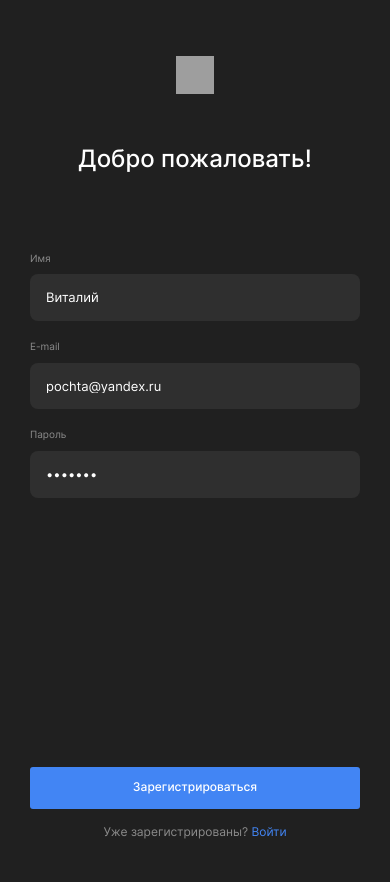
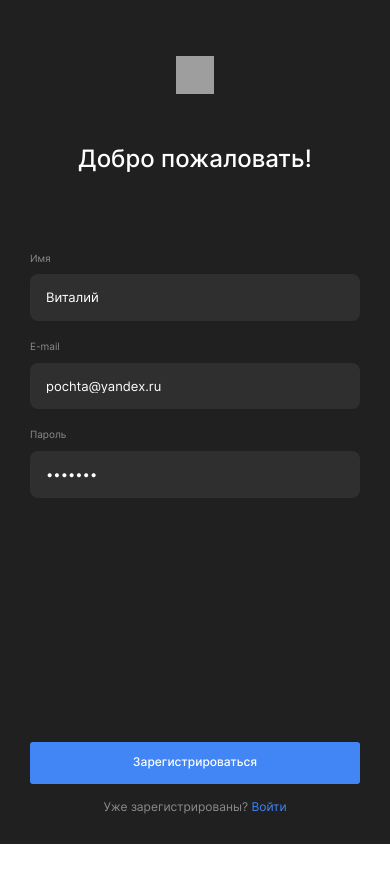
Before and after one commit to YuliaJaworski/movies-explorer-frontend, a React (Create React App) app: page /signup in a window 390 px wide. Shown: the top 882 px of the page. After the commit the page ends 844 px from the top, so only its background shows below. Built offline with nearby package versions, Linux system fonts and the light colour scheme; grey boxes are pictures that could not be loaded.

Commit message:
fix: исправить отступы в адаптивной верстке

```diff
--- a/src/components/Form/Form.css
+++ b/src/components/Form/Form.css
@@ -1,12 +1,10 @@
-.main-profile {
-    min-height: calc(100vh - 91px);
-  }
-
   .form {
     display: flex;
     flex-direction: column;
     max-width: 396px;
     margin: 0 auto;
+    height: calc(100vh - 218px);
+    justify-content: space-between;
   }
 
   .form__input-name {
@@ -24,15 +22,23 @@
 
   .form__input {
     color: white;
+    width: 100%;
     background-color: #2F2F2F;
     border: none;
     border-radius: 8px;
     padding: 16px;
     font-size: 13px;
+    box-sizing: border-box;
+  }
+
+  .form__btn-container {
+    padding-top: 30px;
+    display: flex;
+    flex-direction: column;
+    padding-bottom: 70px;
   }
 
   .form__button {
-    margin-top: 179px;
     background-color: #4285F4;
     color: white;
     padding-top: 13px;
@@ -46,10 +52,6 @@
 
   .form__button:hover {
     opacity: 60%;
-  }
-
-  .form__button_type_register {
-    margin-top: 90px;
   }
 
   .form__postscriptum {
@@ -72,8 +74,12 @@
   }
 
   @media screen and (max-width: 768px) {
-    .main-profile {
-      min-height: calc(100vh - 74px);
+    .form {
+      height: calc(100vh - 380px);
+    }
+
+    .form__btn-container {
+      padding-bottom: 232px;
     }
   }
 
@@ -81,10 +87,11 @@
     .form {
       padding-left: 30px;
       padding-right: 30px;
+      height: calc(100vh - 253px);
     }
 
-    .form__button_type_register {
-      margin-top: 179px;
+    .form__btn-container {
+      padding-bottom: 30px;
     }
 
     .form__button {
@@ -94,8 +101,4 @@
     .form__postscriptum {
       font-size: 12px;
     }
-
-    .form__button {
-      margin-top: 269px;
-    }
   }
--- a/src/components/Form/Form.js
+++ b/src/components/Form/Form.js
@@ -2,17 +2,19 @@ import React from "react";
 import './Form.css';
 import { Link } from "react-router-dom";
 
-function Form({children, postscriptumName, postscriptumNameLink, buttonName, router, name}) {
+function Form({children, postscriptumName, postscriptumNameLink, buttonName, router }) {
   return (
-    <main className="main-profile">
-      <section className="form">
+    <section className="form">
+      <div className="form__container">
         {children}
-        <button className={`form__button form__button_type_${name}`}>{buttonName}</button>
+      </div>
+      <div className="form__btn-container">
+        <button className={`form__button`}>{buttonName}</button>
         <h3 className="form__postscriptum">{postscriptumName}
           <Link to={router} className="form__postscriptum-link">{postscriptumNameLink}</Link>
         </h3>
-      </section>
-    </main>
+      </div>
+    </section>
   )
 }
 
--- a/src/components/Main/Main.css
+++ b/src/components/Main/Main.css
@@ -218,6 +218,11 @@
     color: white;
   }
 
+  .about-me__photo {
+    object-fit: cover;
+    border-radius: 10px;
+  }
+
   .portfolio {
     max-width: 1140px;
     margin: 0 auto;
@@ -403,15 +408,15 @@
       line-height: 26px;
     }
 
+    .navtab:nth-of-type(2n) {
+      margin-left: 0;
+      margin-right: 0;
+    }
+
     .promo__navtab:nth-of-type(2n) {
         margin-left: 6px;
         margin-right: 6px;
       }
-
-    .navtab:nth-of-type(2n) {
-      margin-left: 0;
-      margin-right: 0;
-    }
 
     .promo__nav-container {
       padding-bottom: 17px;
@@ -504,6 +509,7 @@
 
     .about-me__container {
       flex-direction: column-reverse;
+      align-items: center;
       margin-top: 59px;
     }
 
--- a/src/components/MoviesCard/MoviesCard.css
+++ b/src/components/MoviesCard/MoviesCard.css
@@ -112,6 +112,10 @@
       right: 10px;
     }
 
+    .card {
+      margin: 0 auto;
+    }
+
     .card__name {
       font-size: 12px;
     }
--- a/src/components/NavBar/NavBar.css
+++ b/src/components/NavBar/NavBar.css
@@ -71,6 +71,7 @@
   text-align: center;
   font-size: 14px;
   font-weight: 500;
+  margin-top: 30px;
   margin-bottom: 90px;
   line-height: 32px;
   background-color: #313131;
--- a/src/components/Profile/Profile.css
+++ b/src/components/Profile/Profile.css
@@ -1,3 +1,10 @@
+.profile {
+  height: calc(100vh - 74px);
+  display: flex;
+  flex-direction: column;
+  justify-content: space-between;
+}
+
 .profile__title {
     text-align: center;
     margin: 0;
@@ -35,7 +42,8 @@
   .profile__button {
     display: flex;
     flex-direction: column;
-    padding-top: 220px;
+    padding-top: 50px;
+    padding-bottom: 70px;
   }
 
   .profile__edit {
@@ -72,7 +80,7 @@
     }
 
     .profile__button {
-        padding-top: 211px;
+        padding-bottom: 269px;
     }
   }
 
@@ -88,6 +96,6 @@
     }
 
     .profile__button {
-        padding-top: 380px;
+        padding-bottom: 40px;
     }
   }
--- a/src/components/Profile/Profile.js
+++ b/src/components/Profile/Profile.js
@@ -3,8 +3,8 @@ import './Profile.css';
 
 function Profile() {
   return (
-    <main className="main-profile">
     <section className="profile">
+      <div className="profile__container">
         <h2 className="profile__title">Привет, Виталий!</h2>
         <ul className="profile__grid">
           <li className="profile__data">Имя</li>
@@ -14,12 +14,12 @@ function Profile() {
           <li className="profile__data">E-mail</li>
           <li className="profile__data profile__user-data">pochta@yandex.ru</li>
         </ul>
+      </div>
       <div className="profile__button">
         <button className="profile__edit">Редактировать</button>
         <button className="profile__exit">Выйти из аккаунта</button>
       </div>
     </section>
-    </main>
   )
 }
 
--- a/src/components/Register/Register.js
+++ b/src/components/Register/Register.js
@@ -8,7 +8,7 @@ function Register() {
       postscriptumNameLink="Войти"
       buttonName="Зарегистрироваться"
       router="/signin"
-      name='register'>
+      >
         <p className="form__input-name">Имя</p>
         <input
           id="input-name"
```
Lines whose indentation alone changed are shown as unchanged.
